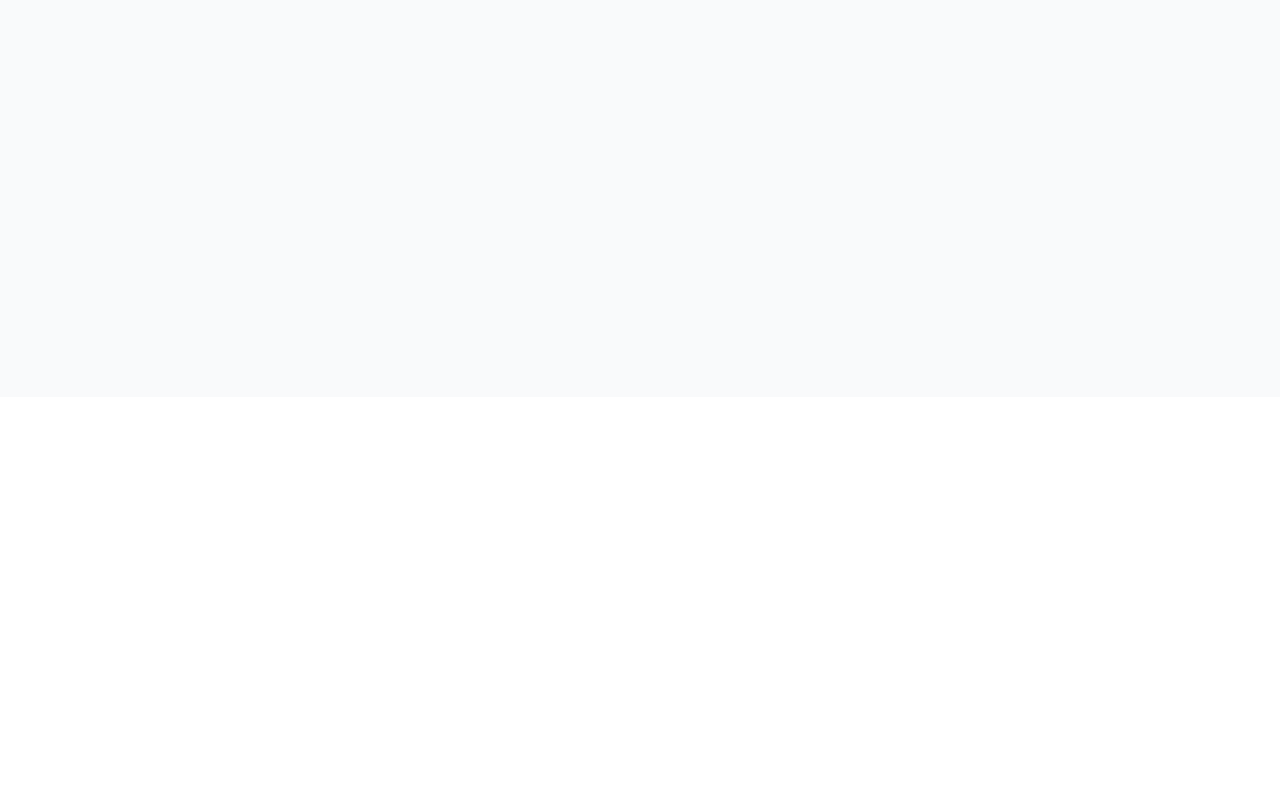
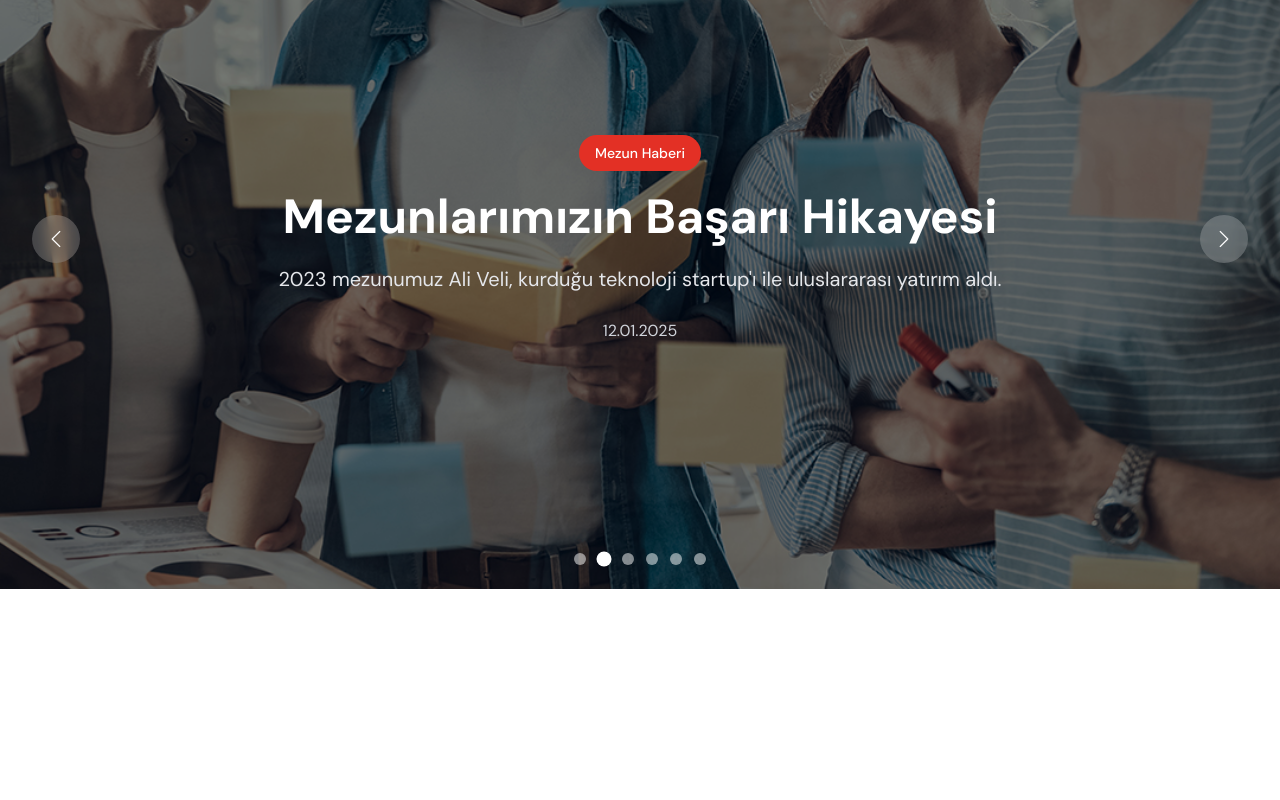
Before and after one commit to enesmuzaffer22/istun-network, a React (Vite) app: page / in a window 1280 px wide. Shown: the part 1520-2320 px from the top of the page. Built offline with nearby package versions, Linux system fonts and the light colour scheme.

Commit message:
feat: added news slider and edited landing page layout.

```diff
--- a/src/components/AboutUsSection.jsx
+++ b/src/components/AboutUsSection.jsx
@@ -92,7 +92,7 @@ function AboutUsSection() {
   return (
     <div
       ref={sectionRef}
-      className="bg-gray-50 flex gap-8 xl:gap-24 py-12 md:py-[90px] justify-between px-4 2xl:px-[120px] mt-12 md:mt-[90px] xl:flex-row flex-col"
+      className="bg-gray-50 flex gap-8 xl:gap-24 py-12 md:py-[90px] justify-between px-4 2xl:px-[120px] xl:flex-row flex-col"
     >
       <div className="about-us-content-container flex-2/5 flex flex-col gap-8">
         <h3
--- /dev/null
+++ b/src/components/NewsSlider.jsx
@@ -0,0 +1,303 @@
+import React, { useState, useEffect, useRef } from "react";
+import { gsap } from "gsap";
+import { ScrollTrigger } from "gsap/ScrollTrigger";
+
+gsap.registerPlugin(ScrollTrigger);
+
+function NewsSlider() {
+  const [currentSlide, setCurrentSlide] = useState(0);
+  const sliderRef = useRef(null);
+  const headerRef = useRef(null);
+
+  // Touch/Swipe states
+  const [touchStart, setTouchStart] = useState(null);
+  const [touchEnd, setTouchEnd] = useState(null);
+  const [isDragging, setIsDragging] = useState(false);
+
+  // Örnek haber verileri - API'den gelecek
+  const newsData = [
+    {
+      id: 1,
+      title: "İSTÜN Network'ten Yeni Teknoloji Buluşması",
+      description:
+        "Üniversitemizde düzenlenen teknoloji zirvesi büyük ilgi gördü. Sektörün önde gelen isimleri öğrencilerle buluştu.",
+      image: "/src/assets/img/graduate.jpg",
+      date: "15.01.2025",
+      category: "Etkinlik",
+    },
+    {
+      id: 2,
+      title: "Mezunlarımızın Başarı Hikayesi",
+      description:
+        "2023 mezunumuz Ali Veli, kurduğu teknoloji startup'ı ile uluslararası yatırım aldı.",
+      image: "/src/assets/img/career.jpg",
+      date: "12.01.2025",
+      category: "Mezun Haberi",
+    },
+    {
+      id: 3,
+      title: "Yeni Dönem Staj Programları",
+      description:
+        "2025 yaz dönemi için staj başvuruları başladı. Türkiye'nin önde gelen şirketleri ile iş birliği fırsatları.",
+      image: "/src/assets/img/speaking.jpg",
+      date: "10.01.2025",
+      category: "Staj",
+    },
+    {
+      id: 4,
+      title: "Araştırma Projesi Ödül Aldı",
+      description:
+        "Öğrencilerimizin geliştirdiği yapay zeka projesi TÜBİTAK yarışmasında birinci oldu.",
+      image: "/src/assets/img/graduate.jpg",
+      date: "08.01.2025",
+      category: "Başarı",
+    },
+    {
+      id: 5,
+      title: "Sektör Temsilcileri ile Panel",
+      description:
+        "Gelecek hafta düzenlenecek panelde kariyer fırsatları ve sektör trendleri konuşulacak.",
+      image: "/src/assets/img/career.jpg",
+      date: "05.01.2025",
+      category: "Etkinlik",
+    },
+    {
+      id: 6,
+      title: "Yeni Laboratuvar Açılışı",
+      description:
+        "Üniversitemizde modern teknoloji laboratuvarı öğrencilerin hizmetine açıldı.",
+      image: "/src/assets/img/speaking.jpg",
+      date: "02.01.2025",
+      category: "Haber",
+    },
+  ];
+
+  const nextSlide = () => {
+    setCurrentSlide((prev) => (prev + 1) % newsData.length);
+  };
+
+  const prevSlide = () => {
+    setCurrentSlide((prev) => (prev - 1 + newsData.length) % newsData.length);
+  };
+
+  const goToSlide = (index) => {
+    setCurrentSlide(index);
+  };
+
+  // Touch handling functions
+  const minSwipeDistance = 50;
+
+  const onTouchStart = (e) => {
+    setTouchEnd(null);
+    setTouchStart(e.targetTouches[0].clientX);
+  };
+
+  const onTouchMove = (e) => {
+    setTouchEnd(e.targetTouches[0].clientX);
+    // Dikey scroll'u engellemek için preventDefault kullanmayalım
+  };
+
+  const onTouchEnd = () => {
+    if (!touchStart || !touchEnd) return;
+
+    const distance = touchStart - touchEnd;
+    const isLeftSwipe = distance > minSwipeDistance;
+    const isRightSwipe = distance < -minSwipeDistance;
+
+    if (isLeftSwipe) {
+      nextSlide();
+    } else if (isRightSwipe) {
+      prevSlide();
+    }
+  };
+
+  // Mouse events for desktop drag
+  const onMouseDown = (e) => {
+    setIsDragging(true);
+    setTouchEnd(null);
+    setTouchStart(e.clientX);
+  };
+
+  const onMouseMove = (e) => {
+    if (!isDragging) return;
+    setTouchEnd(e.clientX);
+  };
+
+  const onMouseUp = () => {
+    if (!isDragging) return;
+    setIsDragging(false);
+
+    if (!touchStart || !touchEnd) return;
+
+    const distance = touchStart - touchEnd;
+    const isLeftSwipe = distance > minSwipeDistance;
+    const isRightSwipe = distance < -minSwipeDistance;
+
+    if (isLeftSwipe) {
+      nextSlide();
+    } else if (isRightSwipe) {
+      prevSlide();
+    }
+  };
+
+  // Auto-play functionality
+  useEffect(() => {
+    const interval = setInterval(() => {
+      setCurrentSlide((prev) => (prev + 1) % newsData.length);
+    }, 5000); // 5 saniyede bir otomatik geçiş
+
+    return () => clearInterval(interval);
+  }, [newsData.length]);
+
+  // GSAP Animations
+  useEffect(() => {
+    const header = headerRef.current;
+
+    if (!header) return;
+
+    // Header animasyonu
+    const tl = gsap.fromTo(
+      header.children,
+      {
+        opacity: 0,
+        y: 50,
+      },
+      {
+        opacity: 1,
+        y: 0,
+        duration: 0.6,
+        stagger: 0.3,
+        ease: "power3.out",
+        scrollTrigger: {
+          trigger: header,
+          start: "top 80%",
+          end: "bottom 20%",
+          toggleActions: "play none none reverse",
+        },
+      }
+    );
+
+    // Cleanup function
+    return () => {
+      if (tl.scrollTrigger) {
+        tl.scrollTrigger.kill();
+      }
+      tl.kill();
+    };
+  }, []);
+
+  return (
+    <div className="w-full pt-12 xl:pt-[90px] relative">
+      {/* Header */}
+      <div
+        ref={headerRef}
+        className="flex flex-col items-center gap-3 sm:gap-4 mb-8 sm:mb-10 md:mb-12 px-4 sm:px-6"
+      >
+        <h2 className="text-3xl xl:text-4xl font-bold text-primary">
+          Haberler
+        </h2>
+        <p className="text-base text-center text-gray-500 w-full sm:w-5/6 md:w-4/5 lg:w-3/4 xl:w-2/3">
+          İSTÜNetwork'ten en güncel haberler, etkinlikler ve başarı hikayelerini
+          takip edin. Üniversitemizden ve mezunlarımızdan gelen son gelişmeleri
+          kaçırmayın!
+        </p>
+      </div>
+
+      {/* Slider Container */}
+      <div
+        className="relative w-full h-[400px] sm:h-[500px] md:h-[600px] lg:h-[640px] xl:h-[700px] overflow-hidden bg-gray-900 touch-pan-y select-none cursor-grab active:cursor-grabbing"
+        ref={sliderRef}
+        onTouchStart={onTouchStart}
+        onTouchMove={onTouchMove}
+        onTouchEnd={onTouchEnd}
+        onMouseDown={onMouseDown}
+        onMouseMove={onMouseMove}
+        onMouseUp={onMouseUp}
+        onMouseLeave={onMouseUp}
+      >
+        {/* Slides */}
+        <div
+          className="flex transition-transform duration-500 ease-in-out h-full"
+          style={{
+            transform: `translateX(-${
+              currentSlide * (100 / newsData.length)
+            }%)`,
+            width: `${newsData.length * 100}%`,
+          }}
+        >
+          {newsData.map((news) => (
+            <div
+              key={news.id}
+              className="relative h-full flex-shrink-0"
+              style={{ width: `${100 / newsData.length}%` }}
+            >
+              {/* Background Image */}
+              <div
+                className="absolute inset-0 bg-cover bg-center bg-no-repeat"
+                style={{
+                  backgroundImage: `url(${news.image})`,
+                }}
+              >
+                {/* Overlay */}
+                <div className="absolute inset-0 bg-black/50"></div>
+              </div>
+
+              {/* Content */}
+              <div className="relative z-10 h-full flex items-center justify-center px-4 sm:px-6 md:px-8 lg:px-12">
+                <div className="text-center text-white max-w-xs sm:max-w-lg md:max-w-2xl lg:max-w-4xl">
+                  <span className="inline-block bg-primary text-white px-3 py-1.5 sm:px-4 sm:py-2 rounded-full text-xs sm:text-sm font-medium mb-3 sm:mb-4">
+                    {news.category}
+                  </span>
+                  <h3 className="text-xl sm:text-2xl md:text-3xl lg:text-4xl xl:text-5xl font-bold mb-3 sm:mb-4 leading-tight">
+                    {news.title}
+                  </h3>
+                  <p className="text-sm sm:text-base md:text-lg lg:text-xl mb-4 sm:mb-6 text-gray-200 leading-relaxed">
+                    {news.description}
+                  </p>
+                  <p className="text-gray-300 text-sm sm:text-base">
+                    {news.date}
+                  </p>
+                </div>
+              </div>
+            </div>
+          ))}
+        </div>
+
+        {/* Navigation Arrows - Hidden on mobile */}
+        <button
+          onClick={prevSlide}
+          className="hidden sm:flex absolute left-4 md:left-6 lg:left-8 top-1/2 transform -translate-y-1/2 w-12 h-12 bg-white/20 hover:bg-white/30 backdrop-blur-sm text-white rounded-full items-center justify-center transition-all duration-300 z-20 group"
+          aria-label="Previous slide"
+        >
+          <i className="bi bi-chevron-left text-xl group-hover:scale-110 transition-transform"></i>
+        </button>
+
+        <button
+          onClick={nextSlide}
+          className="hidden sm:flex absolute right-4 md:right-6 lg:right-8 top-1/2 transform -translate-y-1/2 w-12 h-12 bg-white/20 hover:bg-white/30 backdrop-blur-sm text-white rounded-full items-center justify-center transition-all duration-300 z-20 group"
+          aria-label="Next slide"
+        >
+          <i className="bi bi-chevron-right text-xl group-hover:scale-110 transition-transform"></i>
+        </button>
+
+        {/* Pagination Dots */}
+        <div className="absolute bottom-4 sm:bottom-6 left-1/2 transform -translate-x-1/2 flex space-x-2 sm:space-x-3 z-20">
+          {newsData.map((_, index) => (
+            <button
+              key={index}
+              onClick={() => goToSlide(index)}
+              className={`w-2.5 h-2.5 sm:w-3 sm:h-3 rounded-full transition-all duration-300 ${
+                index === currentSlide
+                  ? "bg-white scale-125"
+                  : "bg-white/50 hover:bg-white/70"
+              }`}
+              aria-label={`Go to slide ${index + 1}`}
+            />
+          ))}
+        </div>
+      </div>
+    </div>
+  );
+}
+
+export default NewsSlider;
--- a/src/pages/LandingPage.jsx
+++ b/src/pages/LandingPage.jsx
@@ -4,13 +4,15 @@ import Hero from "../components/Hero";
 import AboutUsSection from "../components/AboutUsSection";
 import Footer from "../components/Footer";
 import JobSection from "../components/JobSection";
+import NewsSlider from "../components/NewsSlider";
 
 function LandingPage() {
   return (
     <div>
       <Hero />
+      <NewsSlider />
+      <JobSection />
       <AboutUsSection />
-      <JobSection />
     </div>
   );
 }
```
